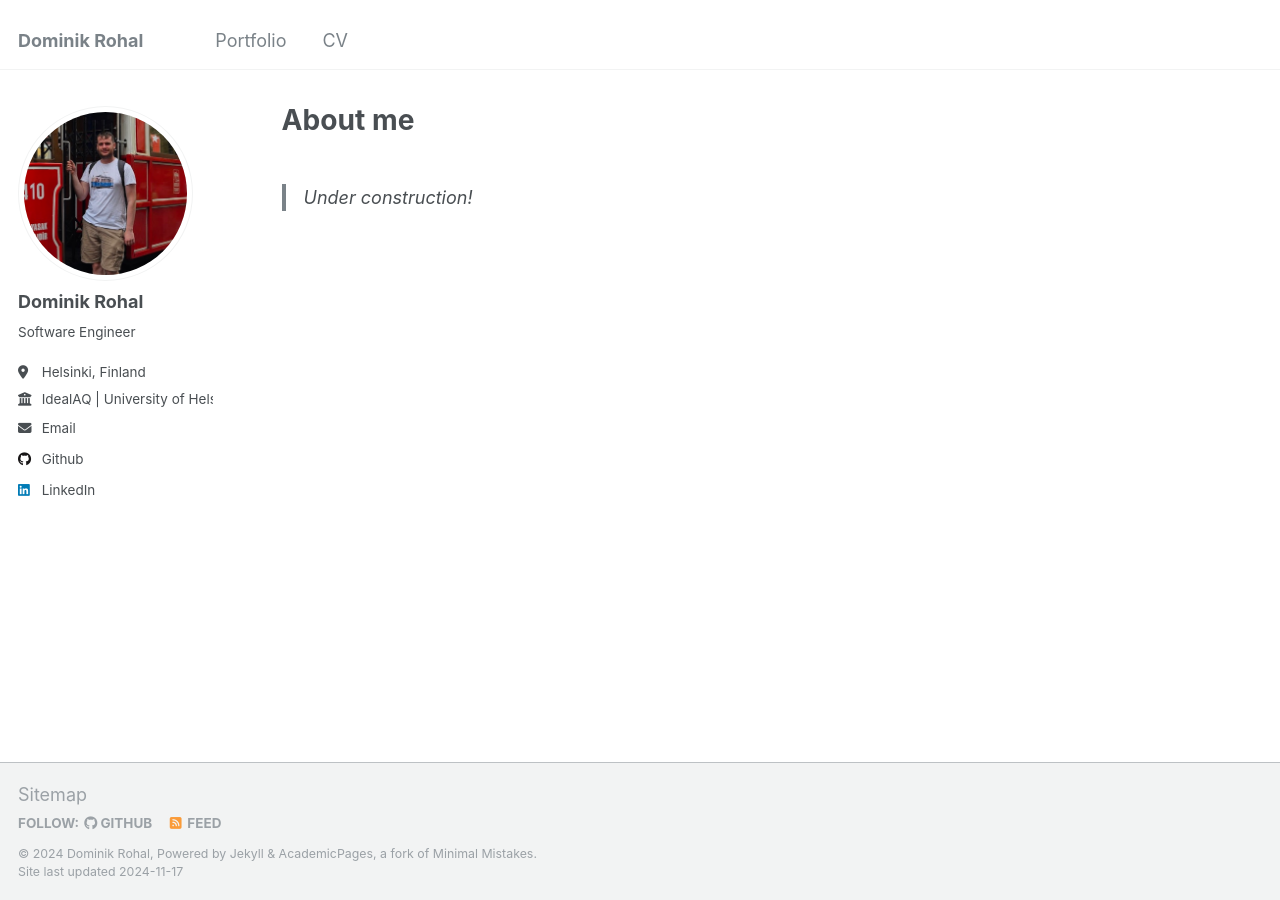
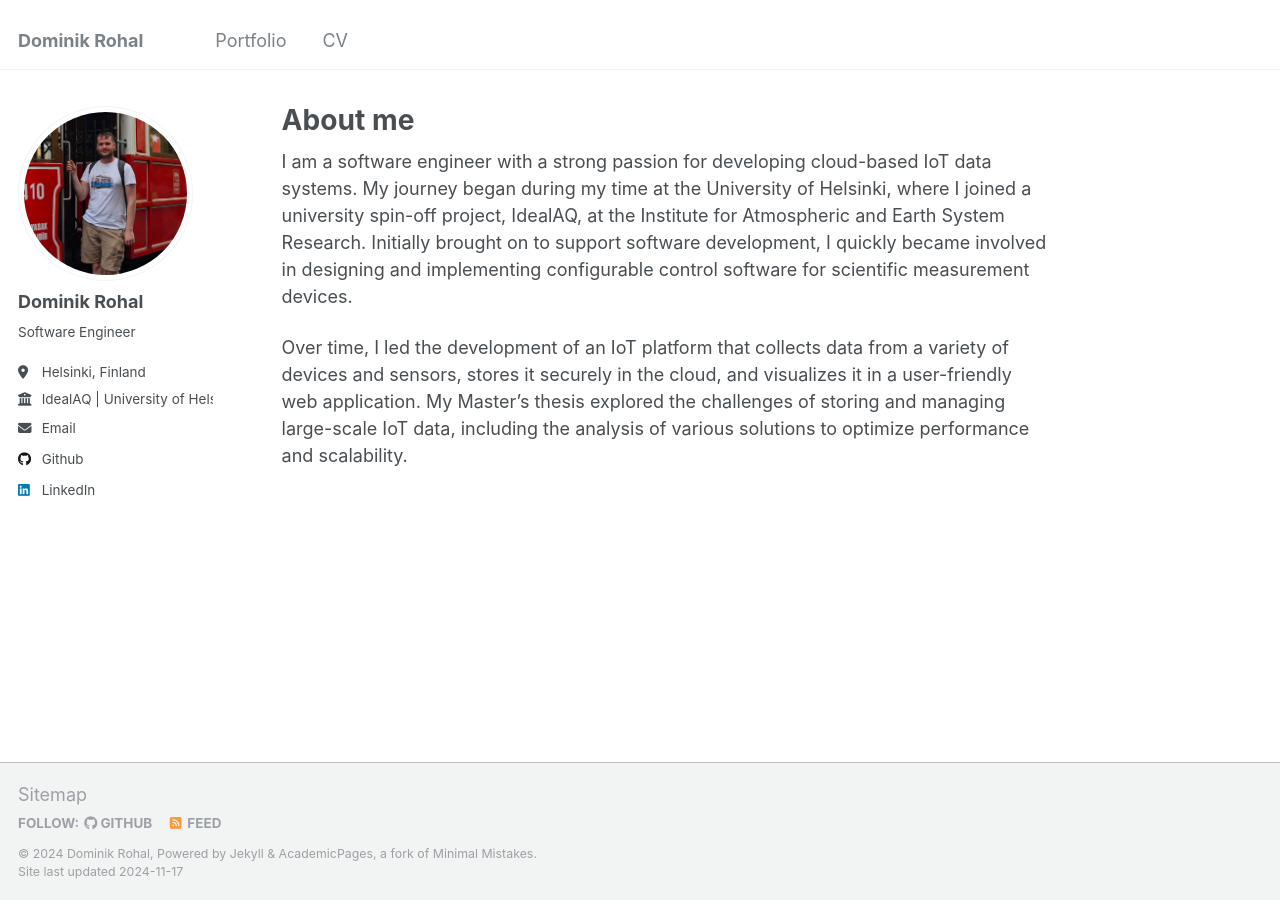
Before and after one commit to drohal3/drohal3.github.io, a Jekyll site: the page built from _pages/about.md, in a window 1280 px wide. Built offline with Jekyll 4.4.1, drawn with Linux system fonts in a browser that asks for light colours.

Commit message:
about me

```diff
--- a/_pages/about.md
+++ b/_pages/about.md
@@ -7,4 +7,6 @@ redirect_from:
   - /about.html
 ---
 
-> Under construction!
+I am a software engineer with a strong passion for developing cloud-based IoT data systems. My journey began during my time at the University of Helsinki, where I joined a university spin-off project, IdealAQ, at the Institute for Atmospheric and Earth System Research. Initially brought on to support software development, I quickly became involved in designing and implementing configurable control software for scientific measurement devices.
+
+Over time, I led the development of an IoT platform that collects data from a variety of devices and sensors, stores it securely in the cloud, and visualizes it in a user-friendly web application. My Master’s thesis explored the challenges of storing and managing large-scale IoT data, including the analysis of various solutions to optimize performance and scalability.
```
